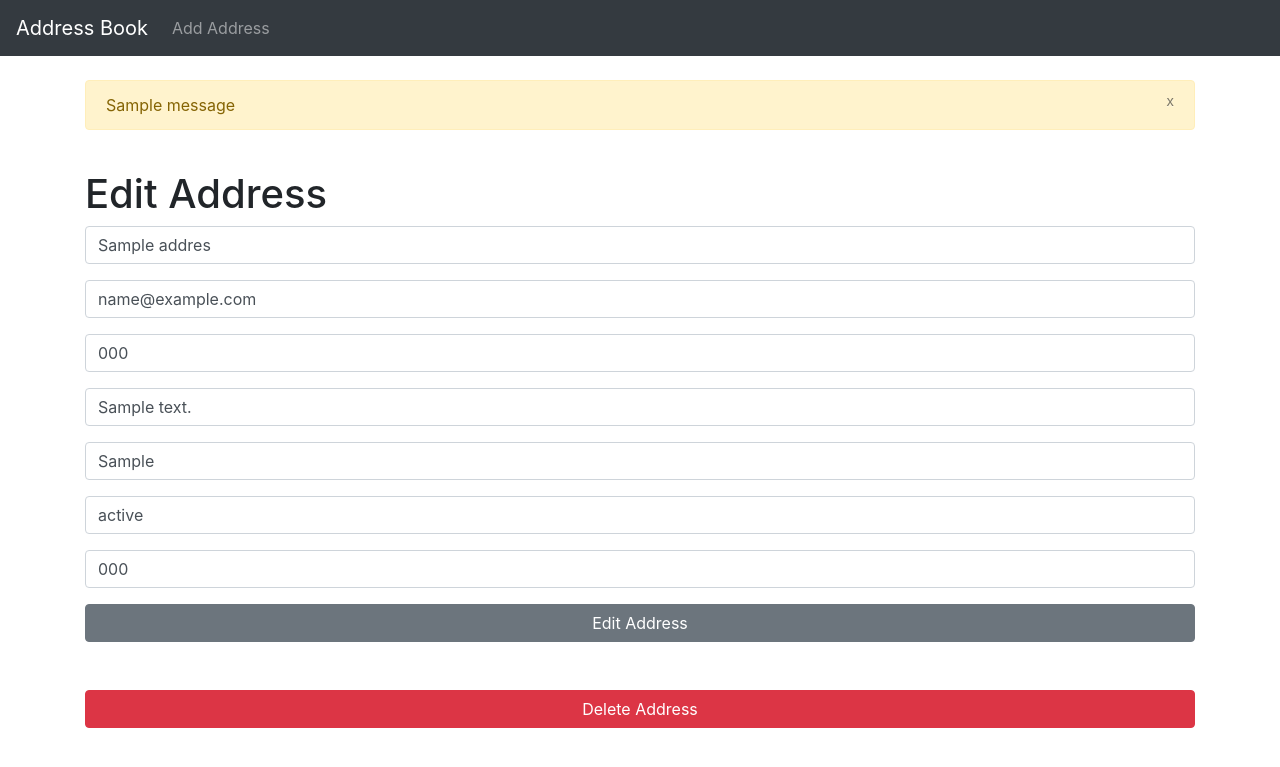
After one commit to nirajkvinit/dab, a Django app: page /edit/1/ in a window 1280 px wide. The commit adds this page. Shown: the top 767 px of the page. Run offline with Django 3.2, Linux system fonts and the light colour scheme; tables that the repository leaves empty hold one stand-in row (values such as "Sample post"); one stand-in notice (Sample message) is shown; some libraries are stand-ins or nearby versions.

Commit message:
address book complete

```diff
--- a/address_book/templates/base.html
+++ b/address_book/templates/base.html
@@ -10,7 +10,7 @@
     <link rel="stylesheet" href="https://stackpath.bootstrapcdn.com/bootstrap/4.1.3/css/bootstrap.min.css" integrity="sha384-MCw98/SFnGE8fJT3GXwEOngsV7Zt27NXFoaoApmYm81iuXoPkFOJwJ8ERdknLPMO"
         crossorigin="anonymous">
 
-    <title>Hello, world!</title>
+    <title>Address Book</title>
 </head>
 
 <body>
@@ -30,6 +30,19 @@
         </div>
     </nav>
     <br>
+    {% if messages %}
+    <div class="container">
+        {% for message in messages %}
+        <div class="alert alert-warning alert-dismissable" role="alert">
+            <button class="close" data-dismiss="alert">
+                <small><sup>x</sup></small>
+            </button>
+            {{ message }}
+        </div>
+        {% endfor%}
+    </div>
+    {% endif %}
+    <br>
     <div class="container">
         {% block content %}
         {% endblock %}
--- /dev/null
+++ b/address_book/templates/edit.html
@@ -0,0 +1,45 @@
+{% extends 'base.html' %}
+
+{% block content %}
+<section>
+    <h1>Edit Address</h1>
+    {% if get_address %}
+    <section>
+        <form method="post">
+            {% csrf_token %}
+
+            <div class="form-group">
+                <input type="text" class="form-control" id="name" name="name" placeholder="Full Name" value="{{ get_address.name }}">
+            </div>
+            <div class="form-group">
+                <input type="email" class="form-control" id="email" name="email" placeholder="Enter email" value="{{ get_address.email }}">
+            </div>
+            <div class="form-group">
+                <input type="text" class="form-control" id="phone" name="phone" placeholder="Phone Number" value="{{ get_address.phone }}">
+            </div>
+            <div class="form-group">
+                <input type="text" class="form-control" id="address" name="address" placeholder="Address" value="{{ get_address.address }}">
+            </div>
+            <div class="form-group">
+                <input type="text" class="form-control" id="city" name="city" placeholder="City" value="{{ get_address.city }}">
+            </div>
+            <div class="form-group">
+                <input type="text" class="form-control" id="state" name="state" placeholder="State" value="{{ get_address.state }}">
+            </div>
+            <div class="form-group">
+                <input type="text" class="form-control" id="zipcode" name="zipcode" placeholder="Zipcode" value="{{ get_address.zipcode }}">
+            </div>
+            <input type="hidden" name="id" value="{{ get_address.id }}">
+
+            <button type="submit" class="btn btn-secondary btn-block">Edit Address</button>
+        </form>
+        <br><br>
+        <form action="{% url 'delete' get_address.id %}" method="post">
+            {% csrf_token %}
+            <input type="hidden" name="id" value="{{ get_address.id }}">
+            <button type="submit" class="btn btn-danger btn-block">Delete Address</button>
+        </form>
+    </section>
+    {% endif %}
+</section>
+{% endblock %}
--- a/address_book/urls.py
+++ b/address_book/urls.py
@@ -4,4 +4,6 @@ from . import views
 urlpatterns = [
     path('', views.home, name="home"),
     path('add_address/', views.add_address, name="add_address"),
+    path('edit/<list_id>/', views.edit, name="edit"),
+    path('delete/<list_id>', views.delete, name="delete"),
 ]
--- a/address_book/views.py
+++ b/address_book/views.py
@@ -1,11 +1,50 @@
-from django.shortcuts import render
-
-# Create your views here.
+from django.shortcuts import render, redirect
+from .models import Address
+from .forms import AddressForm
+from django.contrib import messages
 
 
 def home(request):
-    return render(request, 'home.html', {})
+    all_addresses = Address.objects.all
+    return render(request, 'home.html', {'all_addresses': all_addresses})
 
 
 def add_address(request):
-    return render(request, 'add_address.html', {})
+    if request.method == 'POST':
+        form = AddressForm(request.POST or None)
+        if form.is_valid():
+            form.save()
+            messages.success(request, ('Address has been added!'))
+            return redirect('home')
+        else:
+            messages.success(request, ('There was an error'))
+            return render(request, 'add_address.html', {})
+    else:
+        return render(request, 'add_address.html', {})
+
+
+def edit(request, list_id):
+    if request.method == 'POST':
+        current_address = Address.objects.get(pk=list_id)
+        form = AddressForm(request.POST or None, instance=current_address)
+        if form.is_valid():
+            form.save()
+            messages.success(request, ('Address has been updated'))
+            return redirect('home')
+        else:
+            messages.success(request, ("Seems like there was an error"))
+            return render(request, 'edit.html')
+    else:
+        get_address = Address.objects.get(pk=list_id)
+        return render(request, 'edit.html', {'get_address': get_address})
+
+
+def delete(request, list_id):
+    if request.method == 'POST':
+        current_address = Address.objects.get(pk=list_id)
+        current_address.delete()
+        messages.success(request, ('Address has been deleted'))
+        return redirect('home')
+    else:
+        messages.success(request, ('nothing to see here'))
+        return redirect('home')
```
Also changed, not shown: address_book/forms.py (added, +9 -0 lines), address_book/templates/add_address.html (+27 -0 lines), address_book/templates/home.html (+26 -0 lines).
